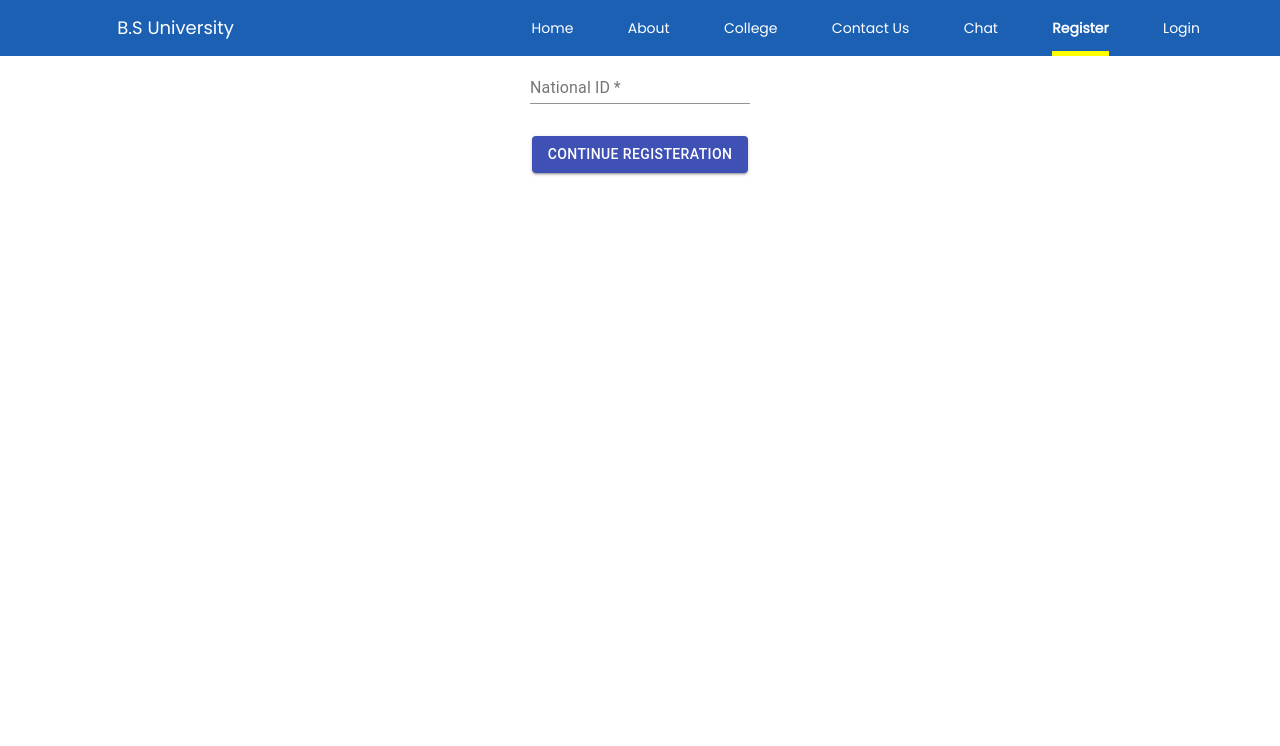
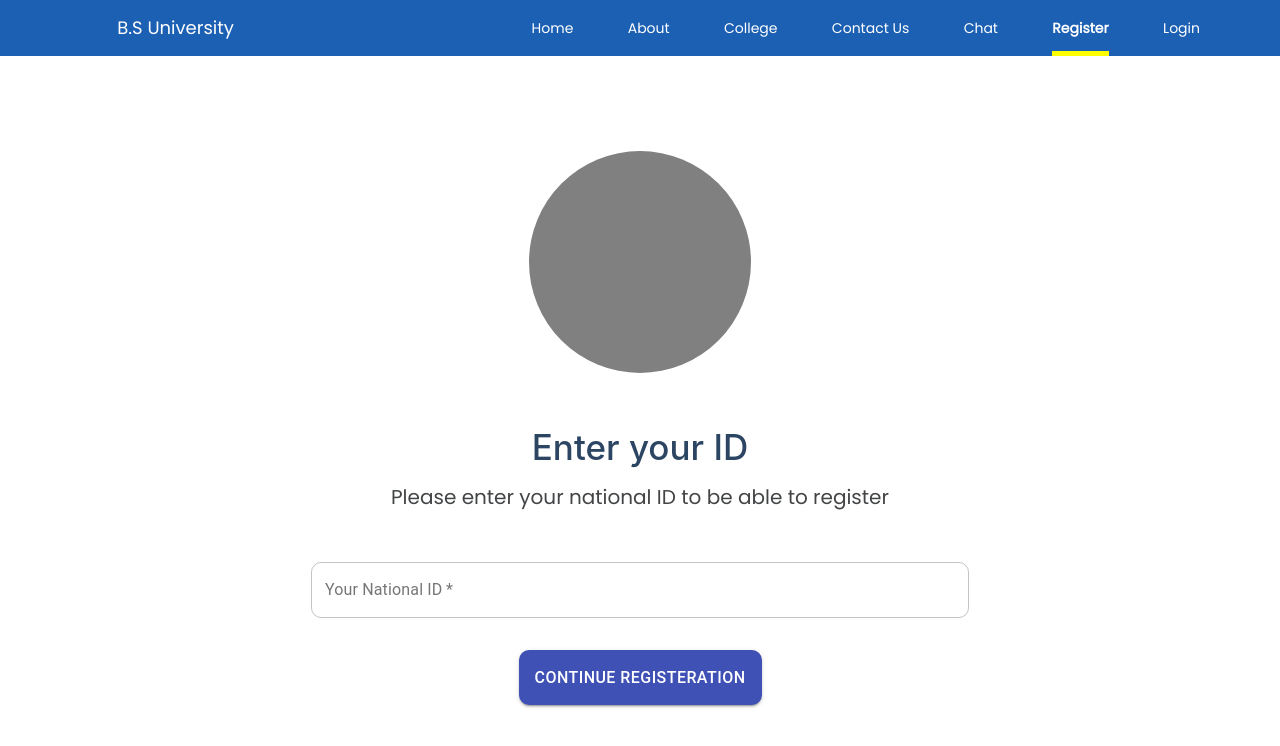
Before and after one commit to MarShallOwn/E-University, a React (Create React App) app: page /register in a window 1280 px wide. Shown: the top 746 px of the page. Built offline with nearby package versions, Linux system fonts and the light colour scheme; no server answers.

Commit message:
Registeration and continue Registeration Design Page

```diff
--- a/src/components/Auth/ContinueRegister.js
+++ b/src/components/Auth/ContinueRegister.js
@@ -1,91 +1,214 @@
-import React, {useEffect, useState} from 'react'
-import _ from 'lodash/fp'
-import {Grid, TextField, Button} from '@material-ui/core'
-import { useForm } from 'react-hook-form'
-import Axios from 'axios'
+import React, { useEffect, useState } from "react";
+import _ from "lodash/fp";
+import { Link } from 'react-router-dom'
+import { Grid, TextField, Button } from "@material-ui/core";
+import { useForm } from "react-hook-form";
+import Axios from "axios";
 
-const ContinueRegister = props => {
+const ContinueRegister = (props) => {
+  const { register, handleSubmit, errors, watch } = useForm();
 
-    const {register, handleSubmit, errors, watch} = useForm()
-
-    const [showError, setShowError] = useState({error: false, reason: null})
+  const [showError, setShowError] = useState({ error: false, reason: null });
 
   useEffect(() => {
-        if(!props.location.state || !props.location.state.continue){
-            props.history.push('/register')
+    if (!props.location.state || !props.location.state.continue) {
+      props.history.push("/register");
     }
+  }, [props.location.state, props.history]);
 
-    }, [props.location.state, props.history])
+  const registerUser = (data) => {
+    data = { ...data, nationalID: props.location.state.nationalID };
+    Axios.post("/api/continueRegister", { data }).then((res) =>
+      res.data.pass
+        ? props.history.push("/register-complete")
+        : setShowError({ error: true, reason: res.data.reason })
+    );
+  };
 
-    const registerUser = data => {
-        data = {...data, nationalID: props.location.state.nationalID}
-        Axios.post('/api/continueRegister', {data})
-        .then(res => res.data.pass ? props.history.push('/register-complete') : setShowError({error: true, reason: res.data.reason}))
+  return (
+    <Grid container style={{ height: "calc(100vh - 3.5rem)" }}>
+      <Grid item xs={6}>
+        <img
+          style={{ width: "100%", height: "100%" }}
+          src={
+            "https://image.freepik.com/free-photo/cute-freelance-girl-using-laptop-sitting-floor-smiling_176420-20220.jpg"
           }
+        />
+      </Grid>
+      <Grid item xs={6} container alignItems="center" justify="center">
+        <Grid container direction="column" style={{ width: "448.5px" }}>
+          <Grid
+            style={{
+              padding: "0 50px",
+            }}
+          >
+            <Grid
+              style={{
+                position: "relative",
+                width: "fit-content",
+                margin: "0 auto",
+                padding: "0 13px",
+              }}
+            >
+              <p
+                style={{
+                  color: "black",
+                  textAlign: "center",
+                  fontSize: "35px",
+                  font: "normal normal normal 35px/53px Poppins",
+                }}
+              >
+                Sign Up
+              </p>
+              <div
+                style={{
+                  position: "absolute",
+                  left: "0",
+                  bottom: "0",
+                  width: "94px",
+                  height: "4px",
+                  backgroundColor: "#FFE05D",
+                }}
+              ></div>
+            </Grid>
+          </Grid>
 
-    return(
-        <Grid container alignItems="center" direction="column">
-            { showError.error && (
-                showError.reason === "email" ? <p>Already Registered</p> : <p>No user found</p>
-            )}
-            <TextField type="email" name="email" id="email" label="E-mail" inputRef={register({
+              {showError.error &&
+                (showError.reason === "email" ? (
+                  <p>Already Registered</p>
+                ) : (
+                  <p>No user found</p>
+                ))}
+              <TextField
+                type="email"
+                name="email"
+                id="email"
+                label="E-mail"
+                inputRef={register({
                   required: true,
                   pattern: /^[\w-\.]+@([\w-]+\.)+[\w-]{2,4}$/g,
-            })}  required/>
+                })}
+                style={{
+                    marginBottom: '20px',
+                    font: 'normal normal medium 16px/35px Poppins'
+                }}
+                required
+              />
               {_.get("email.type", errors) === "required" && (
                 <p>This field is required</p>
               )}
               {_.get("email.type", errors) === "pattern" && (
-                <p>Please include an '@' in the email address and write the domain</p>
+                <p>
+                  Please include an '@' in the email address and write the
+                  domain
+                </p>
               )}
-            <TextField type="password" name="password" id="password" label="Password" inputRef={register({
+              <TextField
+                type="password"
+                name="password"
+                id="password"
+                label="Password"
+                inputRef={register({
                   required: true,
-                minLength: 8
-            })} required />
+                  minLength: 8,
+                })}
+                style={{
+                    marginBottom: '20px',
+                    font: 'normal normal medium 16px/35px Poppins'
+                }}
+                required
+              />
               {_.get("password.type", errors) === "required" && (
                 <p>This field is required</p>
               )}
               {_.get("password.type", errors) === "minLength" && (
                 <p>password shouldn't be less than 8 characters</p>
               )}
-            <TextField type="password" name="confirmPassword" id="confirmpassword" label="Confirm Password" inputRef={register({
+              <TextField
+                type="password"
+                name="confirmPassword"
+                id="confirmpassword"
+                label="Confirm Password"
+                inputRef={register({
                   required: true,
-                validate: value => value === watch('password'),
-            })} required />
+                  validate: (value) => value === watch("password"),
+                })}
+                style={{
+                    marginBottom: '20px',
+                    font: 'normal normal medium 16px/35px Poppins'
+                }}
+                required
+              />
               {_.get("confirmPassword.type", errors) === "required" && (
                 <p>This field is required</p>
               )}
               {_.get("confirmPassword.type", errors) === "validate" && (
                 <p>confirm password doesn't match password</p>
               )}
-            <TextField name="street" id="street" label="Street" inputRef={register()} />
-            <TextField name="city" id="city" label="City" inputRef={register({
-                required: true
-            })} required />
+              <TextField
+                name="street"
+                id="street"
+                label="Street"
+                inputRef={register()}
+                style={{
+                    marginBottom: '20px',
+                    font: 'normal normal medium 16px/35px Poppins'
+                }}
+              />
+              <TextField
+                name="city"
+                id="city"
+                label="City"
+                inputRef={register({
+                  required: true,
+                })}
+                style={{
+                    marginBottom: '20px',
+                    font: 'normal normal medium 16px/35px Poppins'
+                }}
+                required
+              />
               {_.get("city.type", errors) === "required" && (
                 <p>This field is required</p>
               )}
-            <TextField name="phoneNumber" id="phoneNumber" label="Phone Number" inputRef={register({
+              <TextField
+                name="phoneNumber"
+                id="phoneNumber"
+                label="Phone Number"
+                inputRef={register({
                   required: true,
                   pattern: /^[0-9]*$/,
                   maxLength: 11,
-                minLength: 11
-            })} required />
+                  minLength: 11,
+                })}
+                style={{
+                    marginBottom: '20px',
+                    font: 'normal normal medium 16px/35px Poppins'
+                }}
+                required
+              />
               {_.get("phoneNumber.type", errors) === "required" && (
                 <p>This field is required</p>
               )}
               {_.get("phoneNumber.type", errors) === "pattern" && (
                 <p>This field must be digits only</p>
               )}
-            {(_.get("phoneNumber.type", errors) === "minLength" || _.get("phoneNumber.type", errors) === "maxLength") && (
+              {(_.get("phoneNumber.type", errors) === "minLength" ||
+                _.get("phoneNumber.type", errors) === "maxLength") && (
                 <p>This field should be 11-digits</p>
               )}
-            <Button style={{marginTop: '2rem'}} variant="contained" color="primary" onClick={handleSubmit(registerUser)}>
-                Register
+              <Button
+            style={{ height: '55px', borderRadius: '10px', marginTop: "2rem", backgroundColor: '#1C60B3', color: 'white', font: 'normal normal medium 16px/35px Poppins', fontSize: '16px' }}
+                variant="contained"
+                onClick={handleSubmit(registerUser)}
+              >
+                Sign Up
               </Button>
+              <p style={{textAlign: 'center', marginTop: '18px', color: '#9696A0', font: 'normal normal normal 14px/21px Poppins', fontSize: '14px'}}>Already have a account ? <Link to="/login" style={{color: '#242523'}}>Sign in</Link></p>
+        </Grid>
+      </Grid>
+    </Grid>
+  );
+};
 
-        </Grid>
-    )
-}
-
-export default ContinueRegister
+export default ContinueRegister;
--- a/src/components/Auth/Register.js
+++ b/src/components/Auth/Register.js
@@ -1,50 +1,92 @@
-import React, { useState, useEffect } from 'react'
-import _ from 'lodash/fp'
-import {Grid, TextField, Button} from '@material-ui/core'
-import { useUser } from '../../contexts/UserProvider'
-import { useForm } from 'react-hook-form'
-import Axios from 'axios'
+import React, { useState, useEffect } from "react";
+import _ from "lodash/fp";
+import { Grid, TextField, Button } from "@material-ui/core";
+import { useUser } from "../../contexts/UserProvider";
+import { useForm } from "react-hook-form";
+import Axios from "axios";
+import { useStyles } from './style'
 
-const Register = props => {
+const Register = (props) => {
+  const user = useUser();
 
-    const user = useUser()
+  const classes = useStyles()
 
   useEffect(() => {
-        user.email && props.history.push("/")
-    }, [user, props.history])
+    user.email && props.history.push("/");
+  }, [user, props.history]);
 
-    const [showError, setShowError] = useState({error: false, reason: null})
+  const [showError, setShowError] = useState({ error: false, reason: null });
 
-    const {register, handleSubmit, errors} = useForm()
+  const { register, handleSubmit, errors } = useForm();
 
-    const registerUser = data => {
-        data = {nationalID: data.nationalID.trim()}
-        Axios.post('/api/registerUser', {data})
-        .then(res => res.data.status === 200 ? props.history.push({
-            pathname: '/continue-register',
-            state: {continue: res.data.continue, nationalID: data.nationalID}
-        }) : setShowError({error: true, reason: res.data.reason}))
-    }
+  const registerUser = (data) => {
+    data = { nationalID: data.nationalID.trim() };
+    Axios.post("/api/registerUser", { data }).then((res) =>
+      res.data.status === 200
+        ? props.history.push({
+            pathname: "/continue-register",
+            state: { continue: res.data.continue, nationalID: data.nationalID },
+          })
+        : setShowError({ error: true, reason: res.data.reason })
+    );
+  };
 
-
-    return(
-        <Grid container alignItems="center" direction="column">
-            { showError.error && (
-                showError.reason === "email" ? <p>Already Registered</p> : <p>No user found</p>
-            )}
-            <TextField name="nationalID" id="nationalID" label="National ID" onInput = {(e) =>{
-        e.target.value = Math.max(0, parseInt(e.target.value) ).toString().slice(0,14)
-    }} inputRef={register({
-                required: true
-            })} required />
+  return (
+    <Grid className={classes.root} container alignItems="center" justify="center" direction="column" style={{ height: "calc(100vh - 3.5rem)" }}>
+        <div style={{height: '222px', width: '222px', borderRadius: '50%', backgroundColor: 'grey', marginBottom: '39.5px'}}></div>
+      <p style={{
+          lineHeight: '0',
+          fontWeight: '500',
+          fontSize: '35px',
+          color: '#2C4563',
+          font: 'normal normal medium 35px Poppins'
+      }}>Enter your ID</p>
+      <p style={{
+          lineHeight: '0',
+            fontSize: '20px',
+          color: '#424446',
+          font: 'normal normal normal 20px Poppins',
+          marginTop: '0',
+          marginBottom: '50px',
+      }}>Please enter your national ID to be able to register</p>
+      {showError.error &&
+        (showError.reason === "email" ? (
+          <p>Already Registered</p>
+        ) : (
+          <p>No user found</p>
+        ))}
+      <TextField
+        name="nationalID"
+        id="nationalID"
+        variant="outlined"
+        label="Your National ID"
+        onInput={(e) => {
+          e.target.value = Math.max(0, parseInt(e.target.value))
+            .toString()
+            .slice(0, 14);
+        }}
+        inputRef={register({
+          required: true,
+        })}
+        style={{
+            borderRadius: '50px',
+            width: '658px'
+        }}
+        required
+      />
       {_.get("nationalID.type", errors) === "required" && (
         <p>This field is required</p>
       )}
-            <Button style={{marginTop: '2rem'}} variant="contained" color="primary" onClick={handleSubmit(registerUser)}>
+      <Button
+        style={{ marginTop: "2rem", height: '55px', fontSize: '16px', font: 'normal normal medium 16px/25px Poppins' }}
+        variant="contained"
+        color="primary"
+        onClick={handleSubmit(registerUser)}
+      >
         Continue Registeration
       </Button>
     </Grid>
-    )
-}
+  );
+};
 
-export default Register
+export default Register;
--- /dev/null
+++ b/src/components/Auth/style.js
@@ -0,0 +1,13 @@
+import { makeStyles } from '@material-ui/core'
+
+
+export const useStyles = makeStyles( theme => ({
+    root: {
+        '& .MuiInputBase-root': {
+            borderRadius: '10px'
+        },
+        '& .MuiButtonBase-root': {
+            borderRadius: '10px'
+        }
+    },
+}))
```
Lines whose indentation alone changed are shown as unchanged.
